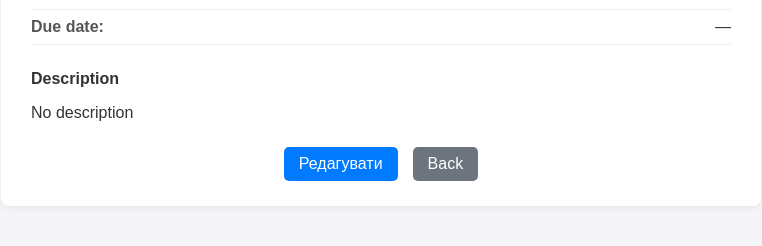
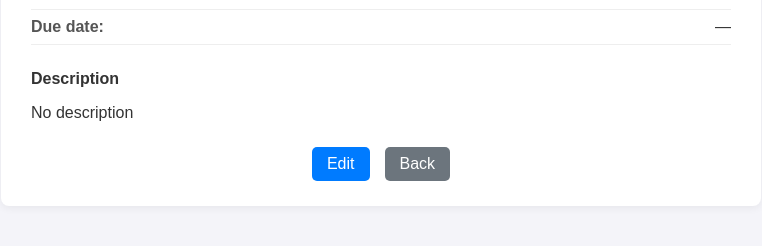
Before and after one commit to VasylHomonai/django-task-manager, a Django app: template taskmanager_project/tasks/templates/tasks/task_detail.html in a window 1280 px wide. Shown: the part 291-537 px from the top of the page, without its empty margins (259-1021 px from the left). Run offline with Django 5.2, Linux system fonts and the light colour scheme; the template is opened without the code that fills it, so the values that code supplies are empty.

Commit message:
change button edit

```diff
--- a/taskmanager_project/taskmanager/settings.py
+++ b/taskmanager_project/taskmanager/settings.py
@@ -66,7 +66,6 @@ TEMPLATES = [
         },
     },
 ]
-TEMPLATES[0]["OPTIONS"]["debug"] = True  # type: ignore[index]
 
 WSGI_APPLICATION = 'taskmanager.wsgi.application'
 
--- a/taskmanager_project/tasks/templates/tasks/task_detail.html
+++ b/taskmanager_project/tasks/templates/tasks/task_detail.html
@@ -51,7 +51,7 @@
     </div>
 
     <div class="task-actions">
-        <a class="btn" href="{% url 'tasks:task_edit' task.pk %}">Редагувати</a>
+        <a class="btn" href="{% url 'tasks:task_edit' task.pk %}">Edit</a>
         <a class="btn btn-secondary" href="{% url 'tasks:task_list' %}">Back</a>
     </div>
 
```
